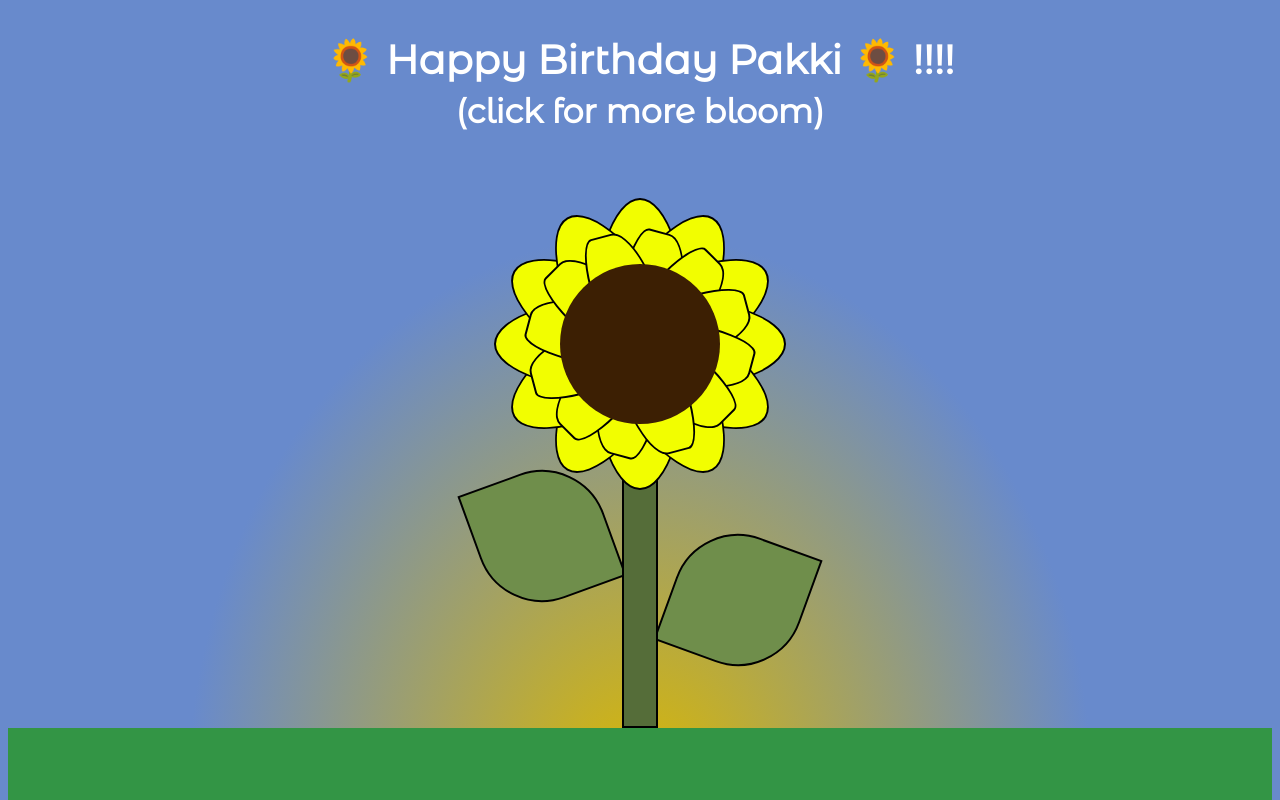
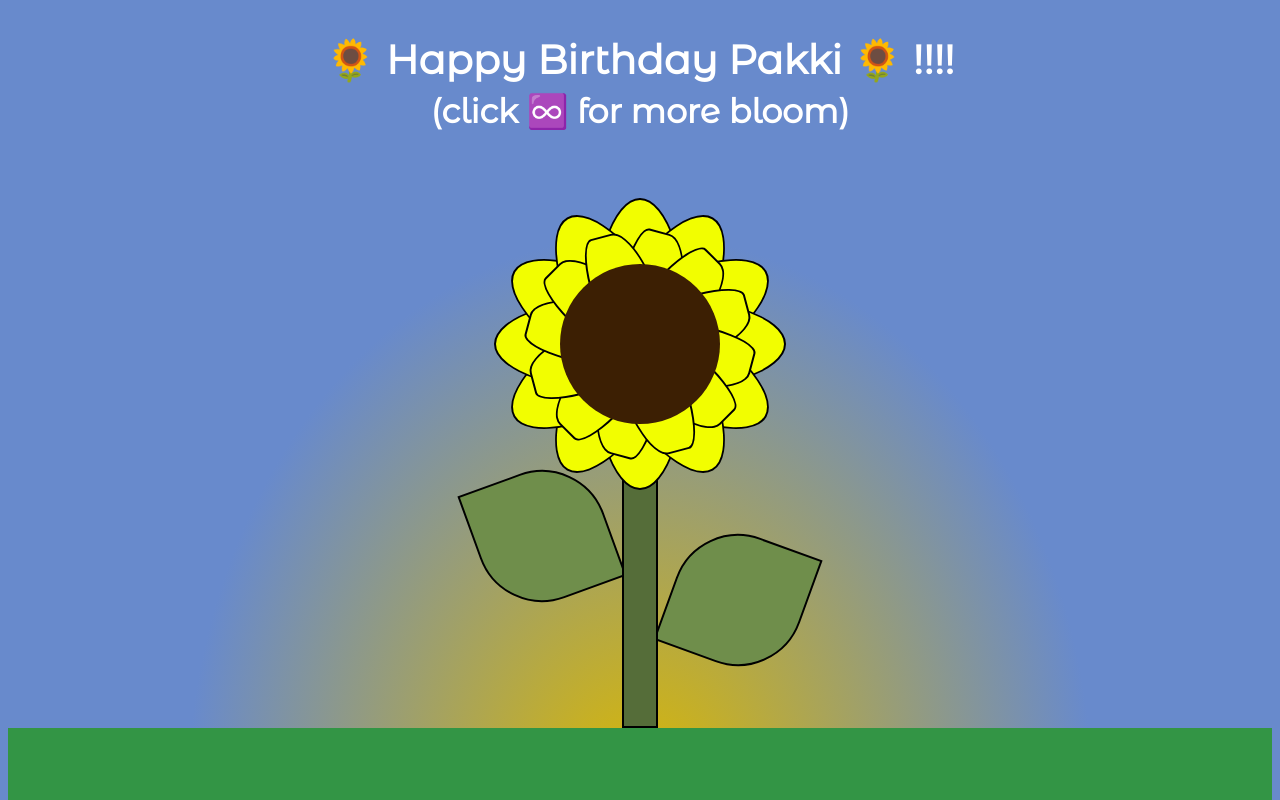
Before and after one commit to Deepakrock22/hbdboss, a plain HTML site: page index.html in a window 1280 px wide. Shown: the top 800 px of the page. Drawn offline with Linux system fonts and the light colour scheme.

Commit message:
Update index.html

```diff
--- a/index.html
+++ b/index.html
@@ -8,7 +8,7 @@
 
 </head>
 <body>
-    <h1> 🌻 Happy Birthday Pakki 🌻 !!!!<br><small>(click for more bloom)</small></h1>
+    <h1> 🌻 Happy Birthday Pakki 🌻 !!!!<br><small>(click ♾️ for more bloom)</small></h1>
     <div class="sunflwr">
       <div class="sunflwr__leaf--left"></div>
       <div class="sunflwr__leaf--right"></div>
```
